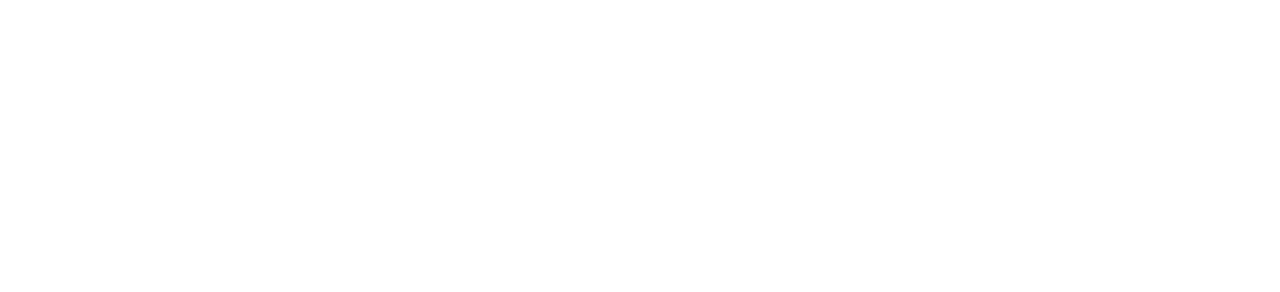
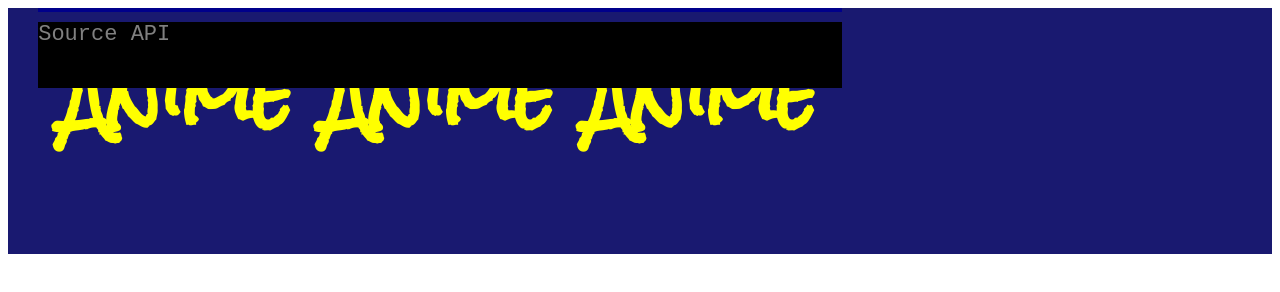
Before and after one commit to animeapi/animeapi, a plain HTML site: page index.html in a window 1280 px wide. Drawn offline with Linux system fonts and the light colour scheme.

Commit message:
front-end scaffolding

```diff
--- a/css/main.css
+++ b/css/main.css
@@ -1,3 +1,32 @@
+@import url('https://fonts.googleapis.com/css?family=Rock+Salt');
+
 .container {
     display: grid;
+    grid-template-columns: 1.6% repeat(8, auto) 1.6%;
+    grid-template-rows: 1.6% repeat(4, auto) 1.6%;
+    grid-gap: 10px;
+    background-color: midnightblue;
+    width: 100%;
+    height: 100%;
+
 }
+
+.header {
+    grid-column: 2;
+    grid-row: 2 / span -2;
+    color: yellow;
+    background-color: darkblue;
+    font-family: 'Rock Salt', cursive;
+    font-size: 72px;
+    font-weight: 800;
+    text-align: center;
+}
+
+.footer {
+    grid-column: 2;
+    grid-row: -2 / span -2;
+    color: gray;
+    background-color: black;
+    font-family: 'Roboto Mono', monospace;
+    font-size: 22px;
+}
--- a/index.html
+++ b/index.html
@@ -10,7 +10,9 @@
 </head>
 <body>
     <div class="container">
-
+        <div class="header"> Anime Anime Anime </div>
+        <div class="content"></div>
+        <div class="footer"> Source API </div>
     </div>
 </body>
 </html>
```
